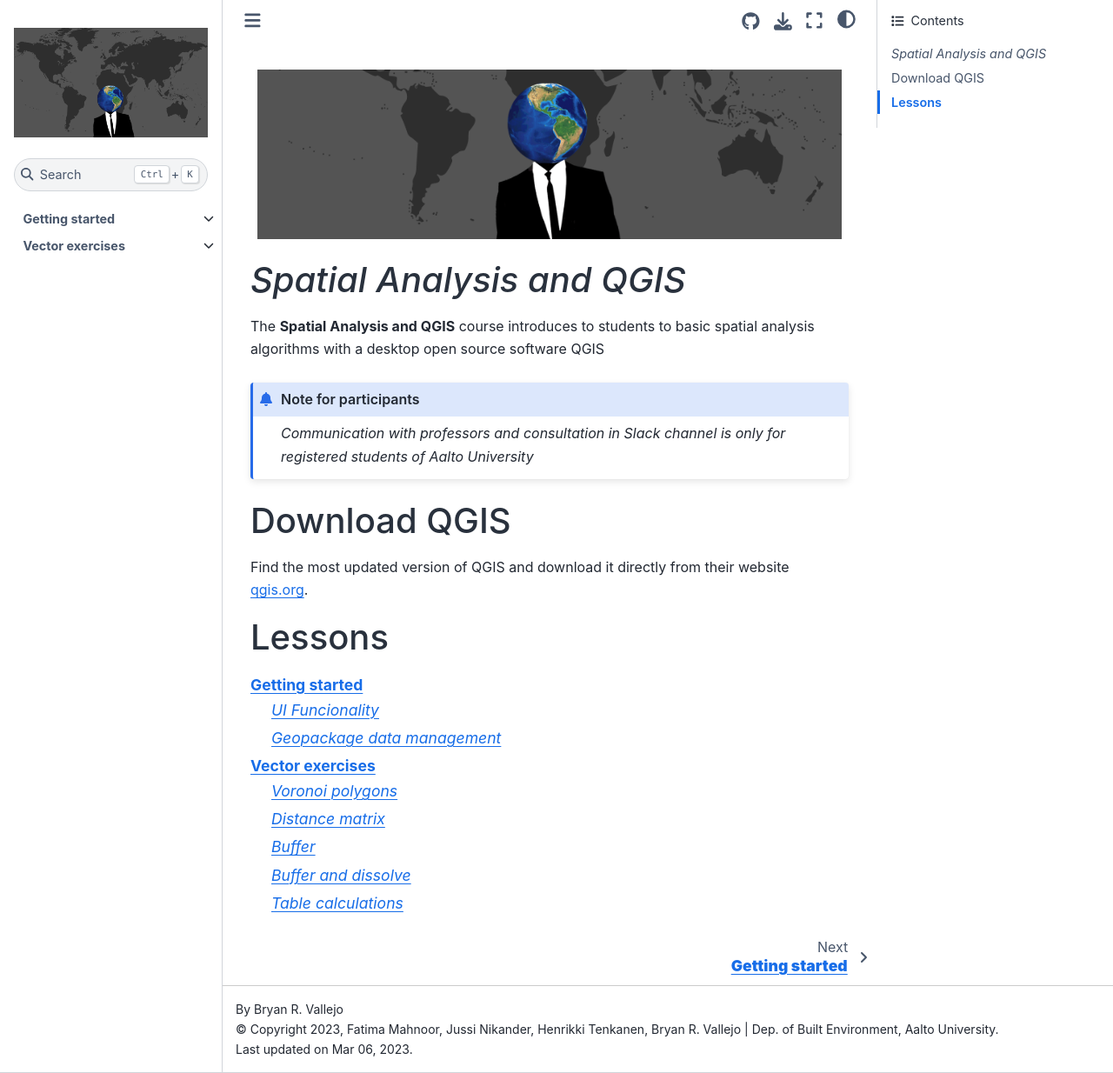
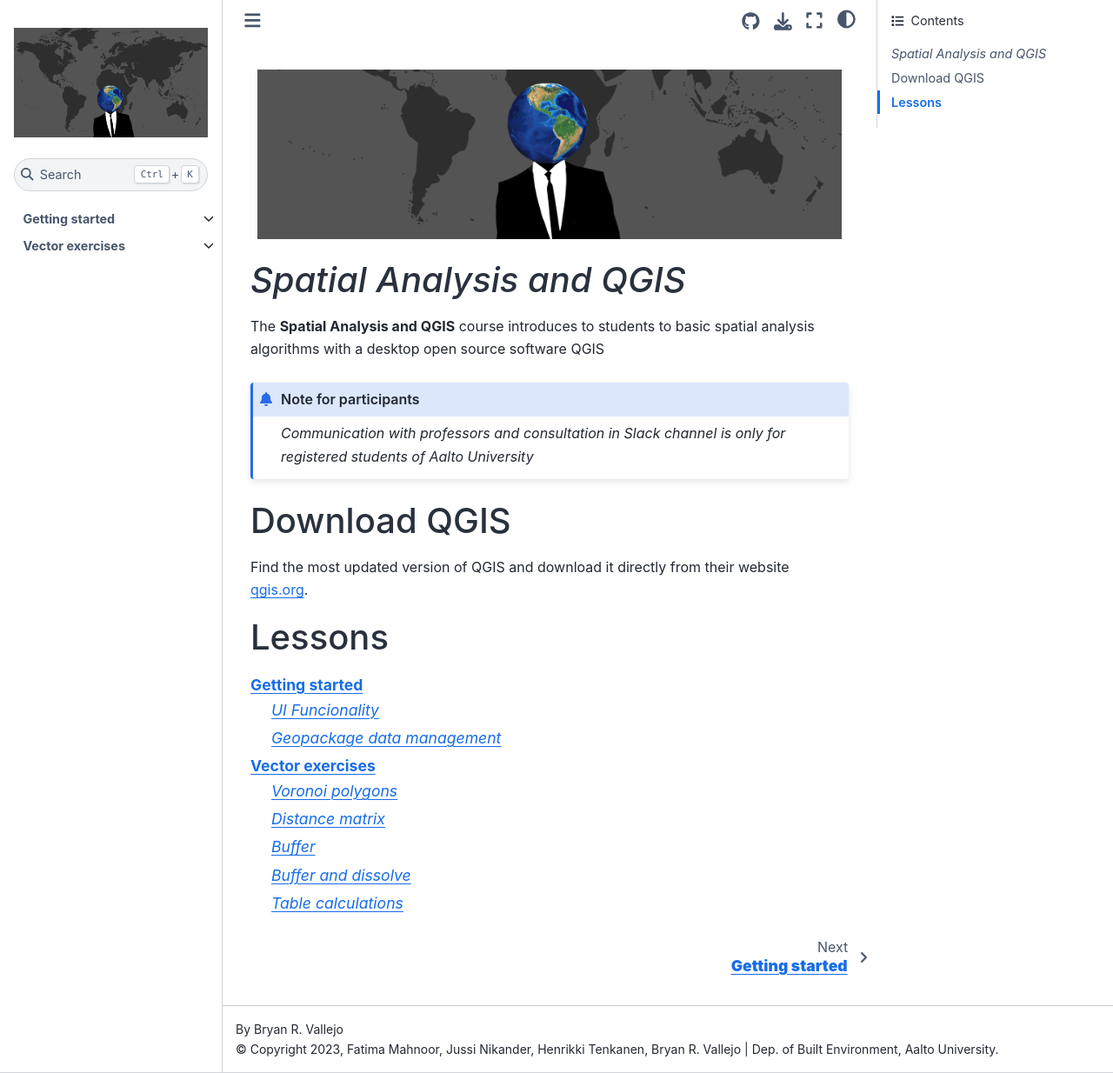
Before and after one commit to AaltoGIS/QGIS-tutorials, a Sphinx documentation site: the page built from source/index.rst, in a window 1280 px wide and 1234 px high. Shown: the whole window at 87% size. Built offline with Sphinx 7.4.7 and the Sphinx Book theme 1.1.4, drawn with Linux system fonts in a browser that asks for light colours.

Commit message:
untracked

```diff
--- a/source/conf.py
+++ b/source/conf.py
@@ -58,7 +58,7 @@
 # a list of builtin themes.
 #
 html_theme = 'sphinx_book_theme'
-html_last_updated_fmt = ''
+html_last_updated_fmt = None
 # Show todos
 todo_include_todos = True
 
```
